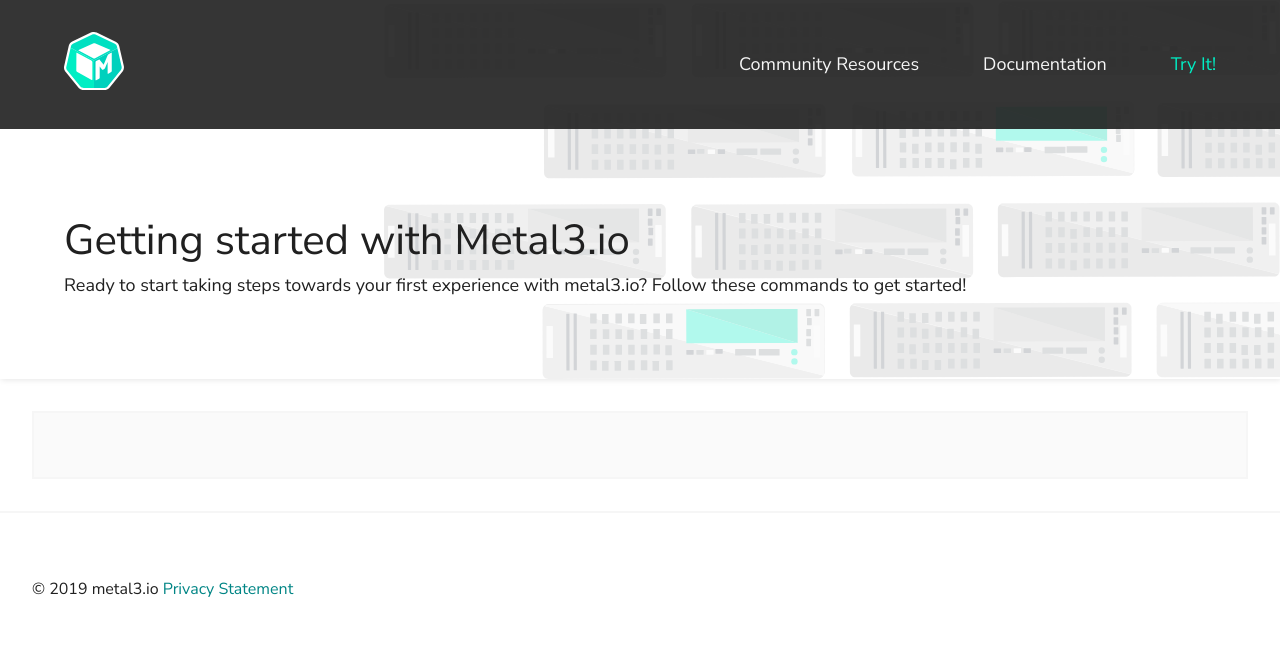
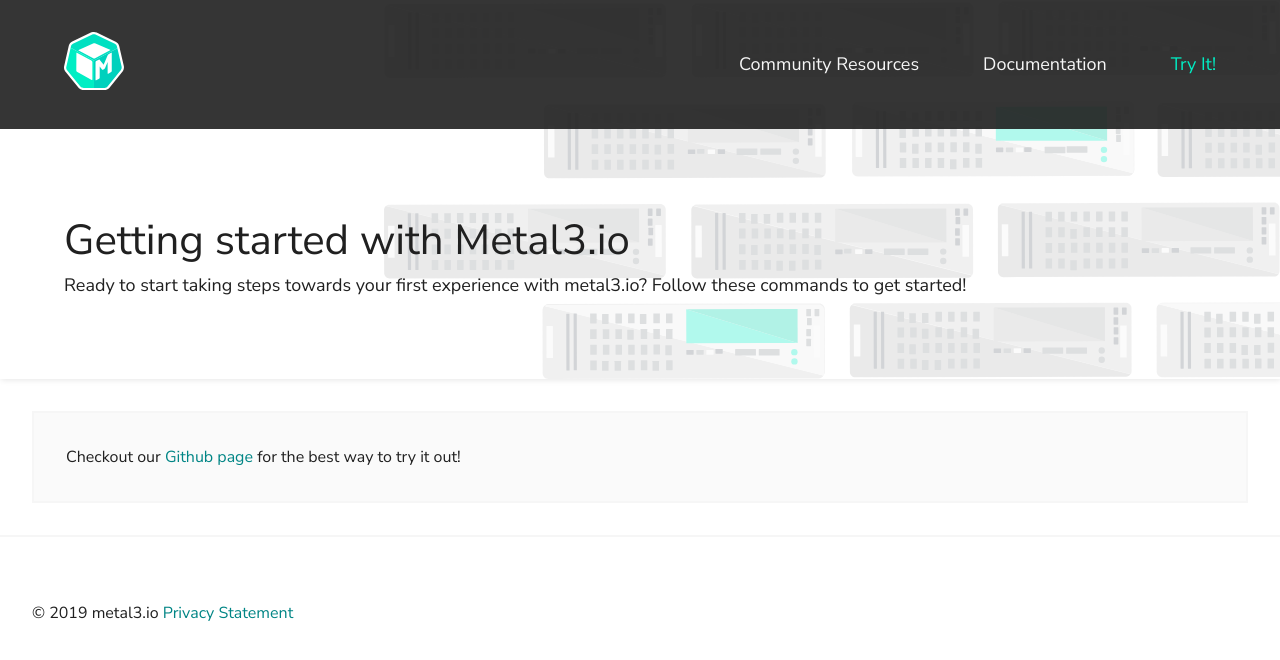
Before and after one commit to metal3-io/metal3-io.github.io, a Jekyll site: the page built from try-it.html, in a window 1280 px wide. Shown: the top 660 px of the page. Built offline with Jekyll 4.4.1, drawn with Linux system fonts in a browser that asks for light colours.

Commit message:
try it placeholder

```diff
--- a/try-it.html
+++ b/try-it.html
@@ -12,7 +12,7 @@ permalink: /try-it.html
 
 <div class="mk-main__content">
 <section class="mk-main__section">
-
+    <p>Checkout our <a href="https://github.com/metal3-io/metal3-dev-env/blob/master/README.md">Github page</a> for the best way to try it out!</p>
 </div>
 </section>
 </div>
```
